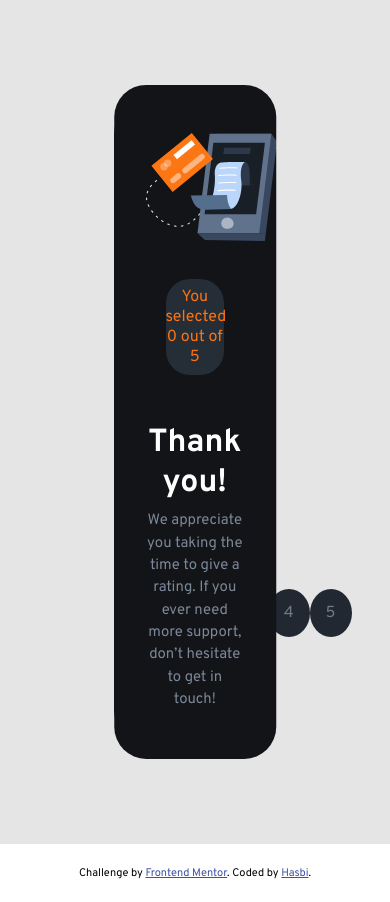
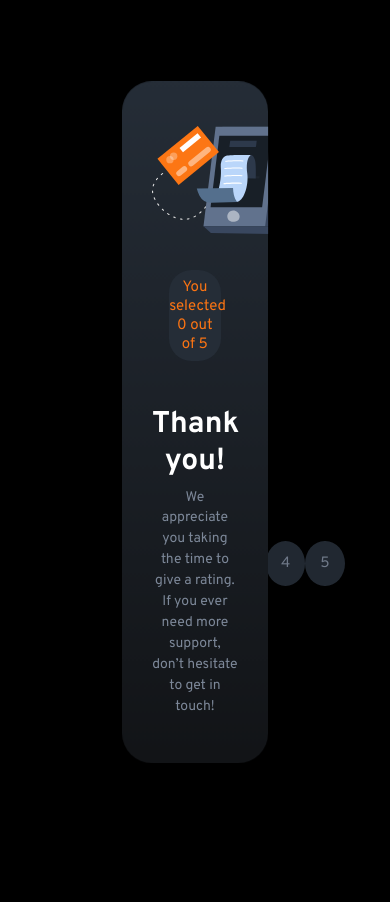
Before and after one commit to onlyhasbi/feedback_rating, a plain HTML site: page index.html in a window 390 px wide. Both pictures are taken after a click on the button "SUBMIT". After the commit the page ends 844 px from the top, so only its background shows below. Drawn offline with Linux system fonts and the light colour scheme.

Commit message:
change class naming and fix responsive

```diff
--- a/index.html
+++ b/index.html
@@ -11,72 +11,54 @@
   <link rel="preconnect" href="https://fonts.gstatic.com" crossorigin>
   <link href="https://fonts.googleapis.com/css2?family=Overpass:wght@400;700&display=swap" rel="stylesheet">
 
-  <link rel="stylesheet" href="./styles.css">
+  <link rel="stylesheet" href="./styles/styles.css">
 
   <title>Frontend Mentor | Interactive rating component</title>
 
-  <!-- Feel free to remove these styles or customise in your own stylesheet 👍 -->
-  <style>
-    .attribution {
-      font-size: 11px;
-      text-align: center;
-    }
-
-    .attribution a {
-      color: hsl(228, 45%, 44%);
-    }
-  </style>
 </head>
 
 <body>
 
-  <div class="container-bg">
-
-    <div class="container" id="rating">
-      <div class="starIcon">
+  <main>
+    <section class="container" id="rating">
+      <div class="rating-icon">
         <img src="./images/icon-star.svg" alt="">
       </div>
-      <h1 class="title">How did we do?</h1>
-      <p class="description">
+      <h1 class="rating-title">How did we do?</h1>
+      <p class="rating-description">
         Please let us know how we did with your support request. All feedback is appreciated
         to help us improve our offering!
       </p>
 
-      <ul class="rating">
-        <li class="ratingItem">1</li>
-        <li class="ratingItem">2</li>
-        <li class="ratingItem">3</li>
-        <li class="ratingItem">4</li>
-        <li class="ratingItem">5</li>
+      <ul class="rating-group">
+        <li class="rating-value">1</li>
+        <li class="rating-value">2</li>
+        <li class="rating-value">3</li>
+        <li class="rating-value">4</li>
+        <li class="rating-value">5</li>
       </ul>
-      <button class="buttonSubmit">Submit</button>
-    </div>
+      <button class="rating-submit">Submit</button>
+    </section>
 
-    <dialog class="container thanks" id="thankYou">
+    <dialog class="container done" id="done">
 
-      <div class="illustration">
+      <div class="done-image">
         <img src="./images/illustration-thank-you.svg" alt="">
       </div>
 
-      <div class="ratingCount">
-        <p>You selected <span id="ratingNumber">0</span> out of 5</p>
+      <div class="done-info">
+        <p>You selected <span id="done-value">0</span> out of 5</p>
       </div>
 
-      <h1 class="title">Thank you!</h1>
-      <p class="description thanksDescription">
+      <h1 class="done-title">Thank you!</h1>
+      <p class="done-description">
         We appreciate you taking the time to give a rating. If you ever need more support,
         don’t hesitate to get in touch!
       </p>
     </dialog>
+  </main>
 
-  </div>
-
-  <div class="attribution">
-    Challenge by <a href="https://www.frontendmentor.io?ref=challenge" target="_blank">Frontend Mentor</a>.
-    Coded by <a href="#">Hasbi</a>.
-  </div>
-
-  <script src="./script.js"></script>
+  <script src="./script/script.js"></script>
 </body>
 
 </html>
--- a/script.js
+++ /dev/null
@@ -1,35 +0,0 @@
-const thanksModal = document.querySelector("#thankYou");
-const submitButton = document.querySelector(".buttonSubmit");
-const container = document.querySelector(".thanks");
-const rating = document.querySelectorAll(".ratingItem");
-const ratingNumber = document.querySelector("#ratingNumber");
-var ratingCount = 0;
-
-rating.forEach((item) => {
-  item.addEventListener("click", (e) => {
-    const active = document.querySelector(".active");
-    const target = e.target;
-
-    if (active === target) {
-      target.classList.remove("active");
-      this.ratingCount = 0;
-      return;
-    } else if (active && active !== target) {
-      active.classList.remove("active");
-      target.classList.add("active");
-    } else {
-      target.classList.add("active");
-    }
-
-    ratingCount = e.target.textContent;
-  });
-});
-
-submitButton.addEventListener("click", () => {
-  ratingNumber.textContent = ratingCount;
-  thanksModal.showModal();
-});
-
-container.addEventListener("click", () => {
-  thanksModal.close();
-});
--- /dev/null
+++ b/script/script.js
@@ -0,0 +1,34 @@
+const done = document.querySelector("#done");
+const ratingSubmit = document.querySelector(".rating-submit");
+const ratingValue = document.querySelectorAll(".rating-value");
+const setValue = document.querySelector("#done-value");
+var value = 0;
+
+ratingValue.forEach((item) => {
+  item.addEventListener("click", (e) => {
+    const active = document.querySelector(".active");
+    const target = e.target;
+
+    if (active === target) {
+      target.classList.remove("active");
+      this.value = 0;
+      return;
+    } else if (active && active !== target) {
+      active.classList.remove("active");
+      target.classList.add("active");
+    } else {
+      target.classList.add("active");
+    }
+
+    this.value = e.target.textContent;
+  });
+});
+
+ratingSubmit.addEventListener("click", () => {
+  setValue.textContent = value;
+  done.showModal();
+});
+
+done.addEventListener("click", () => {
+  done.close();
+});
--- a/styles.css
+++ /dev/null
@@ -1,123 +0,0 @@
-* {
-  padding: 0;
-  margin: 0;
-}
-
-body {
-  font-family: "Overpass", sans-serif;
-}
-
-.container-bg {
-  display: flex;
-  align-items: center;
-  justify-content: center;
-  width: 100%;
-  height: 100vh;
-}
-
-.container {
-  background-color: hsl(216, 12%, 8%);
-  padding: 2em;
-  border-radius: 2em;
-  width: 25%;
-}
-
-.starIcon {
-  background-color: hsl(213, 19%, 18%);
-  padding: 1em;
-  width: 1em;
-  height: 1em;
-  border-radius: 50%;
-}
-
-.title {
-  margin-top: 1em;
-  color: hsl(0, 0%, 100%);
-}
-
-.description {
-  font-size: 0.9em;
-  margin-top: 0.5em;
-  color: hsl(216, 12%, 54%);
-  line-height: 1.5;
-}
-
-.rating {
-  list-style-type: none;
-  display: flex;
-  justify-content: space-between;
-  margin: 2em 0;
-}
-
-.ratingItem {
-  background-color: hsl(213, 19%, 18%);
-  color: hsl(216, 12%, 54%);
-  padding: 1em;
-  height: 1em;
-  width: 1em;
-  border-radius: 50%;
-  display: flex;
-  align-items: center;
-  justify-content: center;
-  cursor: pointer;
-}
-
-.ratingItem:hover {
-  background-color: hsl(217, 12%, 63%);
-  color: hsl(0, 0%, 100%);
-}
-
-.ratingItem:active,
-.active {
-  background-color: hsl(25, 97%, 53%);
-  color: hsl(0, 0%, 100%);
-}
-
-.buttonSubmit {
-  outline: none;
-  border: none;
-  background-color: hsl(25, 97%, 53%);
-  color: hsl(0, 0%, 100%);
-  text-transform: uppercase;
-  letter-spacing: 0.1em;
-  border-radius: 2em;
-  width: 100%;
-  padding: 1em 0;
-}
-
-.buttonSubmit:active {
-  background-color: hsl(0, 0%, 100%);
-  color: hsl(25, 97%, 53%);
-}
-
-/* Thank You container */
-
-.ratingCount {
-  background-color: hsl(213, 19%, 18%);
-  color: hsl(25, 97%, 53%);
-  padding: 0.5em 0;
-  width: 60%;
-  border-radius: 1.5em;
-  margin: 0 auto;
-  margin-top: 2em;
-  margin-bottom: 3em;
-}
-
-.thanks {
-  text-align: center;
-  padding: 3em 2em;
-  position: absolute;
-  left: 50%;
-  top: 50%;
-  transform: translate(-50%, -50%);
-  border: none;
-  outline: none;
-}
-
-.thanksDescription {
-  font-size: 0.93em;
-}
-
-.attribution {
-  padding: 2em;
-}
--- /dev/null
+++ b/styles/styles.css
@@ -0,0 +1,158 @@
+:root {
+  --white: hsl(0, 0%, 100%);
+  --light-grey: hsl(217, 12%, 63%);
+  --medium-grey: hsl(216, 12%, 54%);
+  --dark-blue: hsl(213, 19%, 18%);
+  --black: hsl(216, 12%, 8%);
+  --orange: hsl(25, 97%, 53%);
+}
+
+* {
+  padding: 0;
+  margin: 0;
+}
+
+html,
+body {
+  font-family: "Overpass", sans-serif;
+  background-color: #000;
+  font-size: 15px;
+}
+
+main {
+  display: flex;
+  align-items: center;
+  justify-content: center;
+  width: 100%;
+  height: 100vh;
+}
+
+.container {
+  background: rgb(18, 20, 23);
+  background: linear-gradient(
+    0deg,
+    rgba(18, 20, 23, 1) 0%,
+    rgba(37, 45, 55, 1) 100%
+  );
+  padding: 2rem;
+  border-radius: 2rem;
+  width: 22%;
+}
+
+.rating-icon {
+  background-color: var(--dark-blue);
+  padding: 1rem;
+  width: 1rem;
+  height: 1rem;
+  border-radius: 50%;
+}
+
+.rating-title,
+.done-title {
+  margin-top: 1rem;
+  color: var(--white);
+}
+
+.rating-description {
+  font-size: 0.9rem;
+  margin-top: 0.5rem;
+  color: var(--medium-grey);
+  line-height: 1.5;
+}
+
+.rating-group {
+  list-style-type: none;
+  display: flex;
+  justify-content: space-between;
+  margin: 2rem 0;
+}
+
+.rating-value {
+  background-color: var(--dark-blue);
+  color: var(--medium-grey);
+  padding: 1rem;
+  height: 1rem;
+  width: 1rem;
+  border-radius: 50%;
+  display: flex;
+  align-items: center;
+  justify-content: center;
+  cursor: pointer;
+}
+
+.rating-value:hover {
+  background-color: var(--orange);
+  color: hsl(0, 0%, 100%);
+}
+
+.rating-value:active,
+.active {
+  background-color: var(--light-grey);
+  color: var(--white);
+}
+
+.rating-submit {
+  outline: none;
+  border: none;
+  background-color: var(--orange);
+  color: hsl(0, 0%, 100%);
+  text-transform: uppercase;
+  letter-spacing: 0.1rem;
+  border-radius: 2rem;
+  width: 100%;
+  padding: 1rem 0;
+}
+
+.rating-submit:active {
+  background-color: var(--white);
+  color: var(--orange);
+}
+
+/* done dialog styles */
+
+.done-info {
+  background-color: var(--dark-blue);
+  color: var(--orange);
+  padding: 0.5rem 0;
+  width: 60%;
+  border-radius: 1.5rem;
+  margin: 0 auto;
+  margin-top: 2rem;
+  margin-bottom: 3rem;
+}
+
+.done {
+  text-align: center;
+  padding: 3rem 2rem;
+  position: absolute;
+  left: 50%;
+  top: 50%;
+  transform: translate(-50%, -50%);
+  border: none;
+  outline: none;
+}
+
+.done-description {
+  font-size: 0.93rem;
+  margin-top: 0.5rem;
+  color: var(--medium-grey);
+  line-height: 1.5;
+}
+
+@media (max-width: 375px) {
+  .container {
+    width: 73%;
+  }
+
+  .done::backdrop {
+    background-color: #000;
+  }
+
+  .done {
+    width: 74%;
+  }
+
+  .done-info {
+    width: 70%;
+  }
+}
```
